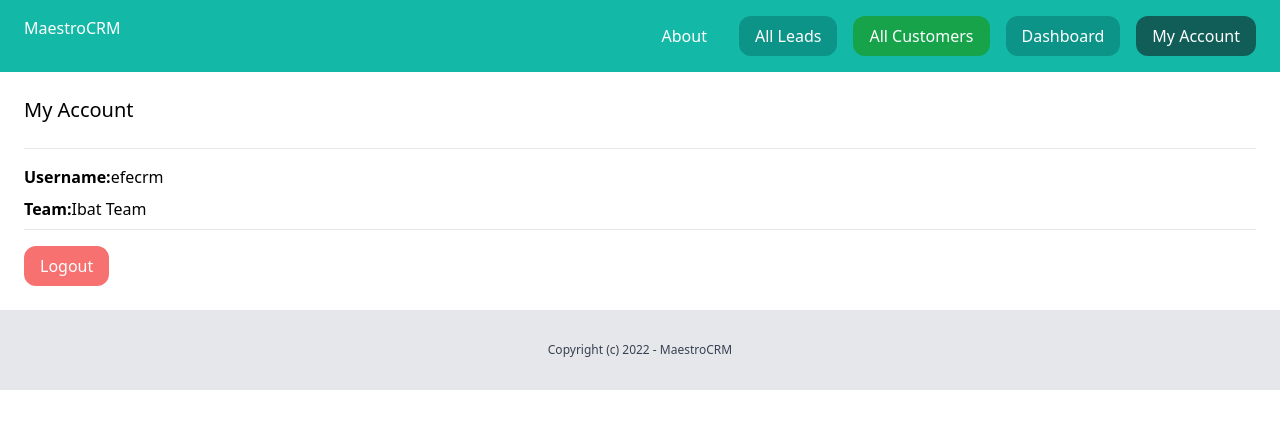
After one commit to flyefe/DjangoNew, a Django app: page /dashboard/myaccount/ in a window 1280 px wide. The commit adds this page. Shown: the top 429 px of the page. Run offline with Django 5.2, Linux system fonts and the light colour scheme; a user stored in the database is signed in; data comes from the database, SQL or seed files in the repository; both versions use the stored data as it was after the commit; some libraries are stand-ins or nearby versions.

Commit message:
Account page created and working

```diff
--- a/maestrocrm/core/templates/core/base.html
+++ b/maestrocrm/core/templates/core/base.html
@@ -17,11 +17,11 @@
             <a href="{% url 'leads_list' %}" class="py-2 px-4 bg-teal-600 rounded-xl text-white">All Leads</a>
             <a href="{% url 'client_list' %}" class="py-2 px-4 bg-green-600 rounded-xl text-white">All Customers</a>
             <a href="{% url 'dashboard' %}" class="py-2 px-4 bg-teal-600 rounded-xl text-white">Dashboard</a>
-           <!-- <a href="{% url 'logout' %}" class="py-2 px-4 bg-red-400 rounded-xl text-white">Logout</a> -->
-            <form method="post" action="{% url 'logout' %}">
+           <a href="{% url 'myaccount' %}" class="py-2 px-4 bg-teal-800 rounded-xl text-white">My Account</a>
+            <!-- <form method="post" action="{% url 'logout' %}">
                 {% csrf_token %}
                 <button type="submit" class="py-2 px-4 bg-red-400 rounded-xl text-white">Logout</button>
-            </form>
+            </form> -->
             {% else %}
             <a href="{% url 'login' %}" class="py-2 px-4 bg-teal-600 rounded-xl text-white">Log In</a>
             <a href="{% url 'signup' %}" class="py-2 px-4 bg-teal-400 rounded-xl text-white">Sign Up</a>
--- a/maestrocrm/maestrocrm/urls.py
+++ b/maestrocrm/maestrocrm/urls.py
@@ -3,7 +3,7 @@ from django.contrib.auth import views as auth_views
 from django.urls import path, include
 
 from core.views import index, about
-from userprofile.views import signup
+from userprofile.views import signup, myaccount
 # from lead.views import add_lead
 
 urlpatterns = [
@@ -16,5 +16,6 @@ urlpatterns = [
     path('dashboard/', include('dashboard.urls')),
     path('logout', auth_views.LogoutView.as_view(), name='logout'),
     path('', index, name='index'),
+    path('dashboard/myaccount/', myaccount, name='myaccount'),
     path('admin/', admin.site.urls),
 ]
--- /dev/null
+++ b/maestrocrm/userprofile/templates/userprofile/myaccount.html
@@ -0,0 +1,23 @@
+{% extends 'core/base.html' %}
+
+{% block title %} My Account {% endblock %}
+
+{% block content %}
+    <div class="py-6 px-6">
+        <h1 class="mb-6 text-xl">My Account</h1>
+        <hr class="mb-4">
+        <p class="mb-2">
+            <strong>Username:</strong>{{ request.user.username }}
+        </p>
+
+        <p class="mb-2">
+            <strong>Team:</strong>{{ team.name }}
+        </p>
+        <hr class="mb-4">
+        <form method="post" action="{% url 'logout' %}">
+            {% csrf_token %}
+            <button type="submit" class="py-2 px-4 inline-block bg-red-400 rounded-xl text-white">Logout</button>
+        </form>
+
+    </div>
+{% endblock %}
--- a/maestrocrm/userprofile/views.py
+++ b/maestrocrm/userprofile/views.py
@@ -1,7 +1,10 @@
+from django.contrib.auth.decorators import login_required
 from django.contrib.auth.forms import UserCreationForm
 from django.shortcuts import render, redirect
 
 from .models import Userprofile
+
+from team.models import Team
 
 def signup(request):
     if request.method == 'POST':
@@ -16,3 +19,11 @@ def signup(request):
     return render(request, 'userprofile/signup.html', {
         'form': form
     })
+
+
+@login_required
+def myaccount(request):
+    team = Team.objects.filter(created_by=request.user).first()
+    return render(request, 'userprofile/myaccount.html', {
+        'team' : team
+    })
```
Also changed, not shown: maestrocrm/dashboard/views.py (line endings or trailing spaces), maestrocrm/db.sqlite3.
